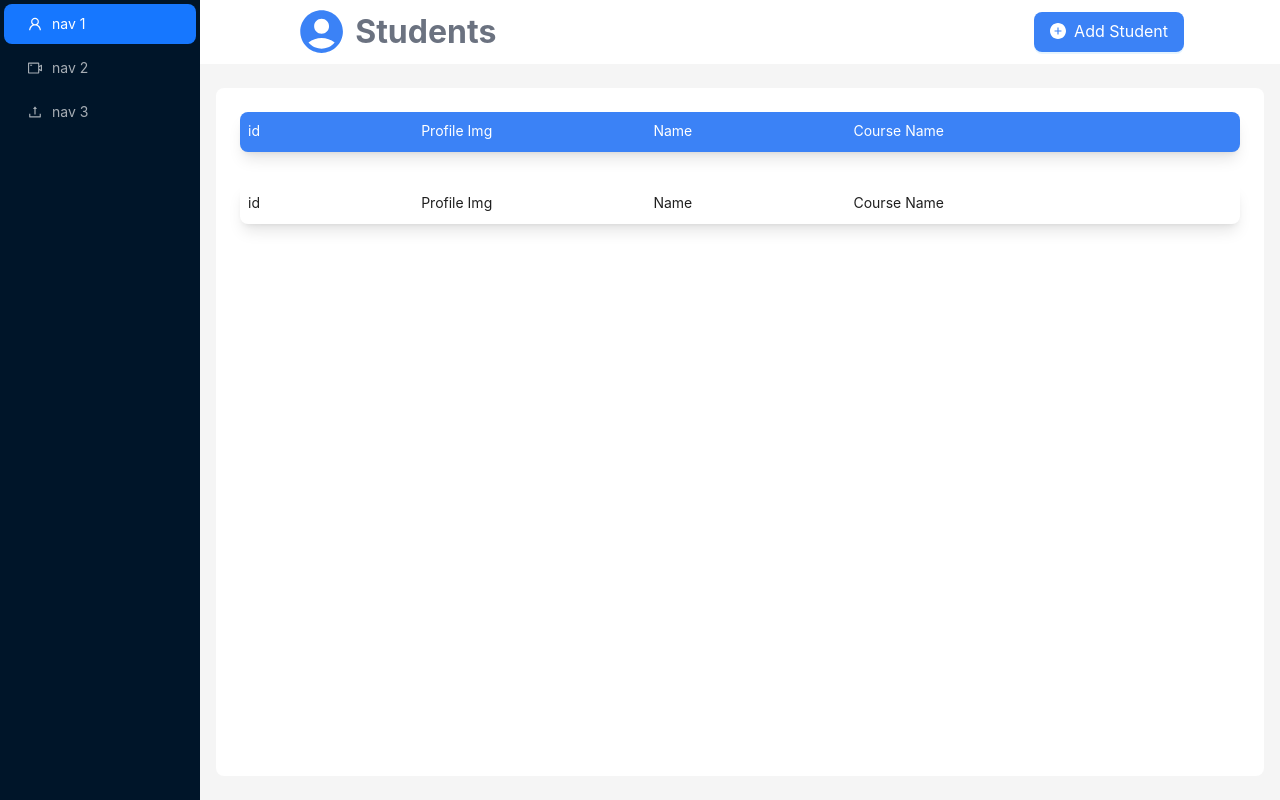
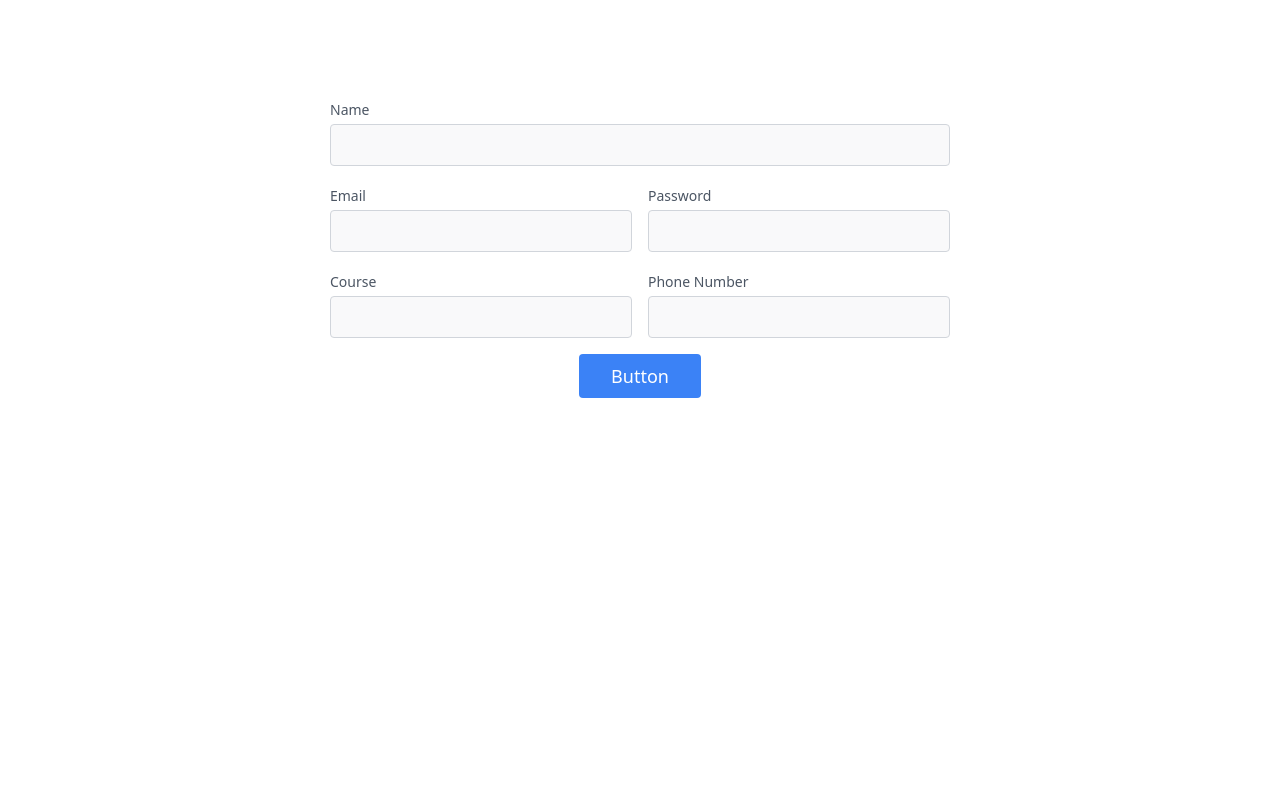
Before and after one commit to Syed-Shayan-01/student-attendace, a React (Create React App) app: page /form in a window 1280 px wide. Built offline with nearby package versions, Linux system fonts and the light colour scheme.

Commit message:
new chnages and add pages

```diff
--- a/package.json
+++ b/package.json
@@ -16,6 +16,7 @@
     "react-pro-sidebar": "^1.1.0-alpha.1",
     "react-router-dom": "^6.21.1",
     "react-scripts": "5.0.1",
+    "reactjs-popup": "^2.0.6",
     "web-vitals": "^2.1.4"
   },
   "scripts": {
--- a/src/App.js
+++ b/src/App.js
@@ -1,6 +1,8 @@
 import Login from "./pages/auth/Login";
 import { BrowserRouter, Route, Routes } from "react-router-dom";
 import Student from "./pages/student/Student";
+import AttendForm from "./pages/attendaceForm/AttendForm";
+import Image from "./pages/Image";
 
 
 function App() {
@@ -8,10 +10,11 @@ function App() {
     <>
       <BrowserRouter>
         {/* <Sidebar /> */}
-        <Student />
         <Routes>
           <Route path="/login" element={<Login />} />
           <Route path="/student" element={<Student />} />
+          <Route path="/form" element={<AttendForm />} />
+          <Route  path="/Image" element={<Image />}/>
         </Routes>
       </BrowserRouter>
     </>
--- a/src/components/buttons/Buttons.js
+++ b/src/components/buttons/Buttons.js
@@ -1,18 +1,20 @@
 import { PlusCircleFilled } from "@ant-design/icons";
 import { Button, Radio } from "antd"
 import { useState } from "react";
+import { Link } from "react-router-dom";
 
 const Buttons = () => {
     const [size, setsize] = useState('large');
     return (
         <>
-            <Radio.Group value={size} onChange={(e) => { setsize(e.target.value) }}>
+            <Link to={'/form'} > <Radio.Group value={size} onChange={(e) => { setsize(e.target.value) }}>
                 <Button type="primary" className="bg-blue-500 hover:text-white text-white" icon={<PlusCircleFilled />} size={size}>
                     Add Student
                 </Button>
             </Radio.Group>
+            </Link>
         </>
     )
 }
 
-export default Buttons
+export default Buttons;
--- /dev/null
+++ b/src/pages/Image.js
@@ -0,0 +1,67 @@
+import React, { useState } from 'react';
+import { Modal, Upload } from 'antd';
+const getBase64 = (file) =>
+    new Promise((resolve, reject) => {
+        const reader = new FileReader();
+        reader.readAsDataURL(file);
+        reader.onload = () => resolve(reader.result);
+        reader.onerror = (error) => reject(error);
+    });
+const Image = () => {
+    const [previewOpen, setPreviewOpen] = useState(false);
+    const [previewImage, setPreviewImage] = useState('');
+    const [previewTitle, setPreviewTitle] = useState('');
+    const [fileList, setFileList] = useState([
+        {
+            uid: '-1',
+            name: 'image.png',
+            status: 'done',
+            url: 'https://zos.alipayobjects.com/rmsportal/jkjgkEfvpUPVyRjUImniVslZfWPnJuuZ.png',
+        },
+        {
+            uid: '-xxx',
+            percent: 50,
+            name: 'image.png',
+            status: 'uploading',
+            url: 'https://zos.alipayobjects.com/rmsportal/jkjgkEfvpUPVyRjUImniVslZfWPnJuuZ.png',
+        },
+        {
+            uid: '-5',
+            name: 'image.png',
+            status: 'error',
+        },
+    ]);
+    const handleCancel = () => setPreviewOpen(false);
+    const handlePreview = async (file) => {
+        if (!file.url && !file.preview) {
+            file.preview = await getBase64(file.originFileObj);
+        }
+        setPreviewImage(file.url || file.preview);
+        setPreviewOpen(true);
+        setPreviewTitle(file.name || file.url.substring(file.url.lastIndexOf('/') + 1));
+    };
+    const handleChange = ({ fileList: newFileList }) => setFileList(newFileList);
+    return (
+        <>
+            <Upload
+                action="https://run.mocky.io/v3/435e224c-44fb-4773-9faf-380c5e6a2188"
+                listType="picture-circle"
+                fileList={fileList}
+                onPreview={handlePreview}
+                onChange={handleChange}
+            >
+                {fileList.length >= 8 ? null : ''}
+            </Upload>
+            <Modal open={previewOpen} title={previewTitle} footer={null} onCancel={handleCancel}>
+                <img
+                    alt="example"
+                    style={{
+                        width: '100%',
+                    }}
+                    src={previewImage}
+                />
+            </Modal>
+        </>
+    );
+};
+export default Image;
--- /dev/null
+++ b/src/pages/attendaceForm/AttendForm.js
@@ -0,0 +1,53 @@
+import React, { useState } from 'react';
+import { Modal, Upload } from 'antd';
+const AttendForm = () => {
+    return (
+        <>
+            <section class="text-gray-600 body-font relative">
+                <div class="container px-5 py-24 mx-auto">
+
+                    <div class="lg:w-1/2 md:w-2/3 mx-auto">
+                        <div class="flex flex-wrap -m-2">
+                            <div class="p-2 w-full">
+                                <div class="relative">
+                                    <label for="name" class="leading-7 text-sm text-gray-600">Name</label>
+                                    <input type="text" id="name" name="name" class="w-full bg-gray-100 bg-opacity-50 rounded border border-gray-300 focus:border-blue-500 focus:bg-white focus:ring-2 focus:ring-blue-200 text-base outline-none text-gray-700 py-1 px-3 leading-8 transition-colors duration-200 ease-in-out" />
+                                </div>
+                            </div>
+                            <div class="p-2 w-1/2">
+                                <div class="relative">
+                                    <label for="email" class="leading-7 text-sm text-gray-600">Email</label>
+                                    <input type="email" id="email" name="email" class="w-full bg-gray-100 bg-opacity-50 rounded border border-gray-300 focus:border-blue-500 focus:bg-white focus:ring-2 focus:ring-blue-200 text-base outline-none text-gray-700 py-1 px-3 leading-8 transition-colors duration-200 ease-in-out" />
+                                </div>
+                            </div>
+                            <div class="p-2 w-1/2">
+                                <div class="relative">
+                                    <label for="password" class="leading-7 text-sm text-gray-600">Password</label>
+                                    <input type="password" id="password" name="password" class="w-full bg-gray-100 bg-opacity-50 rounded border border-gray-300 focus:border-blue-500 focus:bg-white focus:ring-2 focus:ring-blue-200 text-base outline-none text-gray-700 py-1 px-3 leading-8 transition-colors duration-200 ease-in-out" />
+                                </div>
+                            </div>
+                            <div class="p-2 w-1/2">
+                                <div class="relative">
+                                    <label for="CourseName" class="leading-7 text-sm text-gray-600">Course</label>
+                                    <input type="CourseName" id="CourseName" name="CourseName" class="w-full bg-gray-100 bg-opacity-50 rounded border border-gray-300 focus:border-blue-500 focus:bg-white focus:ring-2 focus:ring-blue-200 text-base outline-none text-gray-700 py-1 px-3 leading-8 transition-colors duration-200 ease-in-out" />
+                                </div>
+                            </div>
+                            <div class="p-2 w-1/2">
+                                <div class="relative">
+                                    <label for="Number" class="leading-7 text-sm text-gray-600">Phone Number</label>
+                                    <input type="Number" id="Number" name="Number" class="w-full bg-gray-100 bg-opacity-50 rounded border border-gray-300 focus:border-blue-500 focus:bg-white focus:ring-2 focus:ring-blue-200 text-base outline-none text-gray-700 py-1 px-3 leading-8 transition-colors duration-200 ease-in-out" />
+                                </div>
+                            </div>
+                            <div class="p-2 w-full">
+                                <button class="flex mx-auto text-white bg-blue-500 border-0 py-2 px-8 focus:outline-none hover:bg-blue-600 rounded text-lg">Button</button>
+                            </div>
+                        </div>
+                    </div>
+                </div>
+            </section>
+        </>
+
+    )
+}
+
+export default AttendForm
--- a/src/pages/student/Student.js
+++ b/src/pages/student/Student.js
@@ -8,14 +8,45 @@ import {
 } from '@ant-design/icons';
 import { Layout, Menu, theme } from 'antd';
 import List from "../../components/list/List";
-const { Header, Sider, Content } = Layout;
+import 'reactjs-popup/dist/index.css';
+import AttendForm from "../attendaceForm/AttendForm";
+import { Link } from "react-router-dom";
+const { Header, Sider, items } = Layout;
 
-export const Student = () => {
+const Student = () => {
     const {
         token: { colorBgContainer, borderRadiusLG },
     } = theme.useToken();
 
-    const StudentContent = () => {
+    const StudentHeader = () => {
+        return (
+            <nav className="flex justify-between items-center mx-24">
+                {/* <div className=" flex k-center  text-[2rem] text-gray-500  font-bold">
+            <MdAccountCircle className="mr-2 text-blue-500 text-[3.2rem]" />Students
+        </div>
+        <Buttons /> */}
+                <div className={'flex items-center  text-[2rem] text-gray-500  font-bold'}>
+                    <MdAccountCircle className="mr-2 text-blue-500 text-[3.2rem]" />  <Logo />
+                </div>
+               <Link to={'/form'}><Buttons /></Link>
+            </nav>
+        )
+    }
+
+    const Studentitems = () => {
+        const content = [
+            {
+                id: 1,
+                ProfileImg: `/logo192.png`,
+                Name: "Syed Shayan",
+                CourseName: "Web & App"
+            },
+            {
+                id: 2,
+                ProfileImg: `/logo192.png`,
+                Name: "Syed Shayan",
+                CourseName: "Web & App"
+            }]
         return (
             <>
                 <div className="flex justify-between pr-72 shadow-lg  text-white bg-blue-500 w-full h-10 rounded-lg">
@@ -25,29 +56,19 @@ export const Student = () => {
                     <List itemTxt={'Course Name'} />
                 </div>
 
-                <div className="flex mt-8 justify-between pr-72 shadow-lg w-full h-10 rounded-lg">
-                    <List itemTxt={'id'} />
-                    <List itemTxt={'Profile Img'} />
-                    <List itemTxt={'Name'} />
-                    <List itemTxt={'Course Name'} />
-                </div>
+                {content.map((items) => (
+                    <div key={items.id} className="flex justify-between mt-8  pr-72 shadow-lg w-full h-10 rounded-lg">
+                        <List itemTxt={`${items.id}`} />
+                        {/* <List itemTxt={`${items.ProfileImg}`} /> */}
+                        <img src={`${items.ProfileImg}`} className=" w-6 h-7 mx-10" />
+                        <List itemTxt={`${items.Name}`} />
+                        <List itemTxt={`${items.CourseName}`} />
+                    </div>
+                ))}
             </>
         )
     }
-    const StudentHeader = () => {
-        return (
-            <nav className="flex justify-between items-center mx-24">
-                {/* <div className=" flex items-center  text-[2rem] text-gray-500  font-bold">
-            <MdAccountCircle className="mr-2 text-blue-500 text-[3.2rem]" />Students
-        </div>
-        <Buttons /> */}
-                <div className={'flex items-center  text-[2rem] text-gray-500  font-bold'}>
-                    <MdAccountCircle className="mr-2 text-blue-500 text-[3.2rem]" />  <Logo />
-                </div>
-                <Buttons />
-            </nav>
-        )
-    }
+
     return (
         <Layout style={{ height: '100vh' }}>
             <Sider trigger={null} collapsible >
@@ -84,7 +105,7 @@ export const Student = () => {
                 >
                     <StudentHeader />
                 </Header>
-                <Content
+                <items
                     style={{
                         margin: '24px 16px',
                         padding: 24,
@@ -94,8 +115,8 @@ export const Student = () => {
                         height: '100%',
                     }}
                 >
-                    <StudentContent />
-                </Content>
+                    <Studentitems />
+                </items>
             </Layout>
         </Layout>
     );
```
Also changed, not shown: 1 other file (tests, documents, lock files or other folders).
